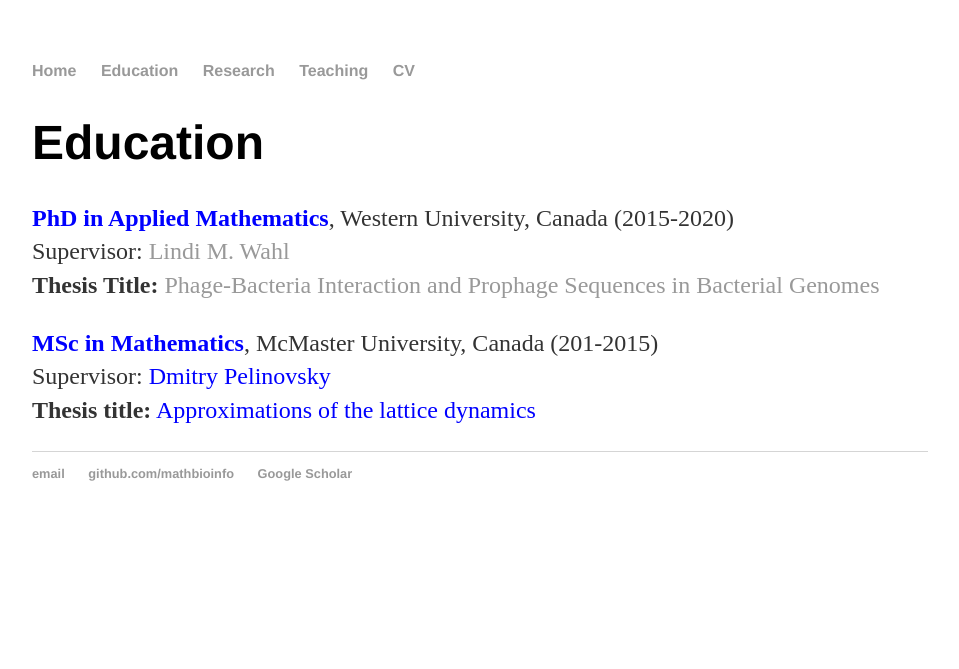
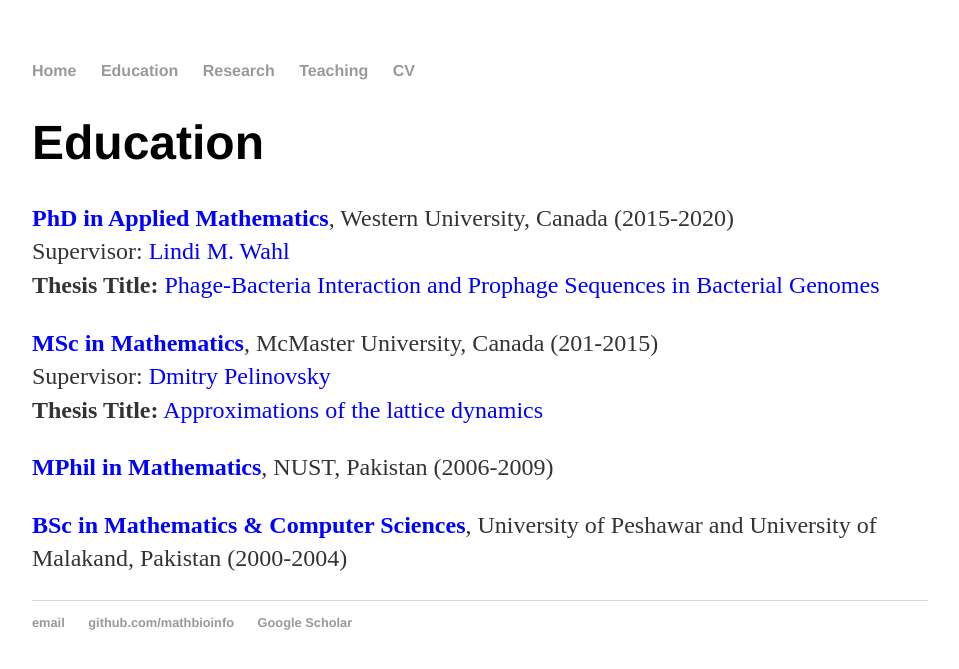
Before and after one commit to MathBioInfo/amjadkhan, a Jekyll site: the page built from Education/index.html, in a window 1280 px wide. Shown: the top 669 px of the page, without its empty margins (160-1119 px from the left). Built offline with Jekyll 4.4.1, drawn with Linux system fonts in a browser that asks for light colours.

Commit message:
Update index.html

```diff
--- a/Education/index.html
+++ b/Education/index.html
@@ -7,14 +7,16 @@ title: About my education
 			<h1>Education</h1>
 			<link rel="stylesheet" type="text/css" href="css/main.css">
 			<p><b style="color:blue;"> PhD in Applied Mathematics</b>,  Western University, Canada (2015-2020)
-                              <br>Supervisor: <a  href="https://publish.uwo.ca/~lwahl/">Lindi M. Wahl</a>
-			        <br><b>Thesis Title:</b> <a  href="https://ir.lib.uwo.ca/etd/6957/">Phage-Bacteria Interaction and Prophage Sequences in Bacterial Genomes</a>
+                              <br>Supervisor: <a style="color:blue; href="https://publish.uwo.ca/~lwahl/">Lindi M. Wahl</a>
+			        <br><b>Thesis Title:</b> <a style="color:blue; href="https://ir.lib.uwo.ca/etd/6957/">Phage-Bacteria Interaction and Prophage Sequences in Bacterial Genomes</a>
                                <p>
 
 			<p><b style="color:blue;"> MSc in Mathematics</b>,  McMaster University, Canada (201-2015)
                               <br>Supervisor: <a style="color:blue;" href="https://dmpeli.math.mcmaster.ca//">Dmitry Pelinovsky</a>
-			        <br><b>Thesis title:</b> <a style="color:blue;" href="https://macsphere.mcmaster.ca/handle/11375/17274">Approximations of the lattice dynamics</a>
+			        <br><b>Thesis Title:</b> <a style="color:blue;" href="https://macsphere.mcmaster.ca/handle/11375/17274">Approximations of the lattice dynamics</a>
                                 <p>
+			<p><b style="color:blue;"> MPhil in Mathematics</b>,  NUST, Pakistan (2006-2009) <p>
+			<p><b style="color:blue;"> BSc in Mathematics & Computer Sciences</b>,  University of Peshawar and University of Malakand, Pakistan (2000-2004) <p>
 
 
 
```
